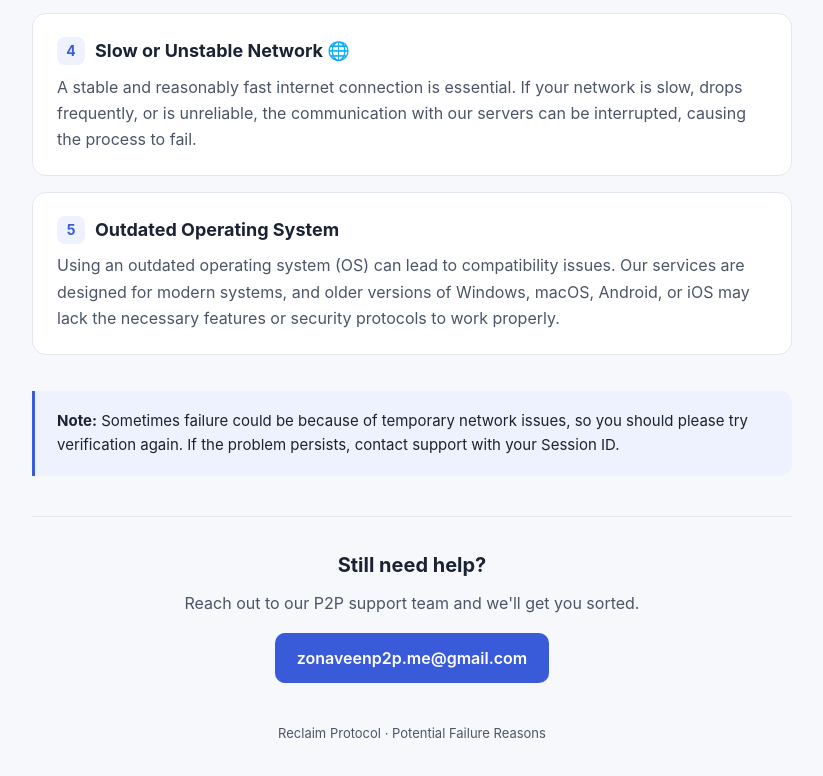
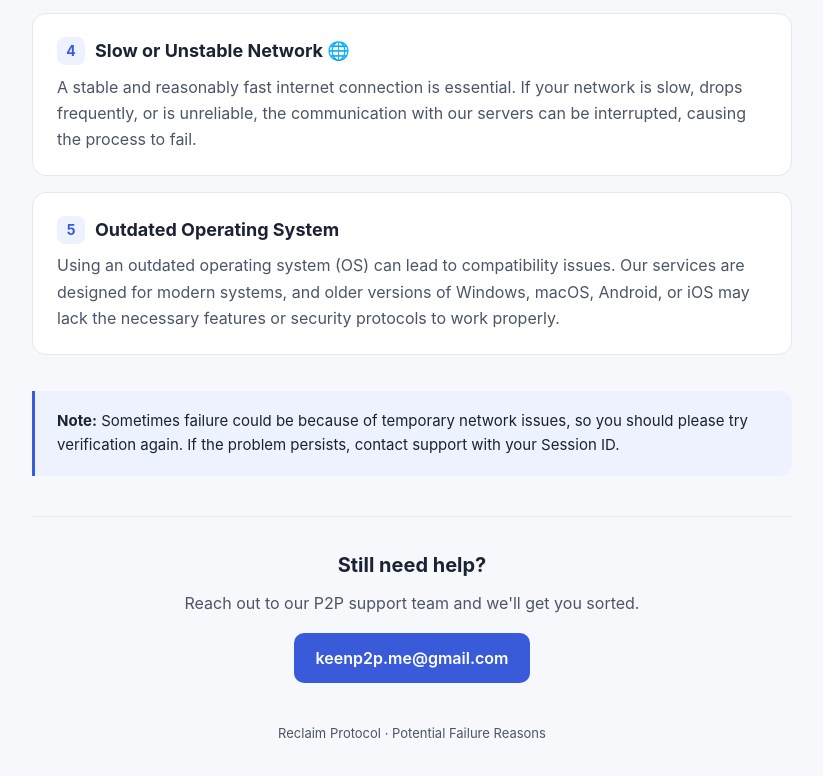
Before and after one commit to alekhyashastrula/p2p-failure-reasons, a plain HTML site: page index.html in a window 1280 px wide. Shown: the part 776-1552 px from the top of the page, without its empty margins (228-1051 px from the left). Drawn offline with Linux system fonts and the light colour scheme.

Commit message:
Update P2P support email

```diff
--- a/index.html
+++ b/index.html
@@ -195,7 +195,7 @@
     <section class="support">
       <h2>Still need help?</h2>
       <p>Reach out to our P2P support team and we'll get you sorted.</p>
-      <a href="mailto:zonaveenp2p.me@gmail.com">zonaveenp2p.me@gmail.com</a>
+      <a href="mailto:keenp2p.me@gmail.com">keenp2p.me@gmail.com</a>
     </section>
 
     <footer>
```
